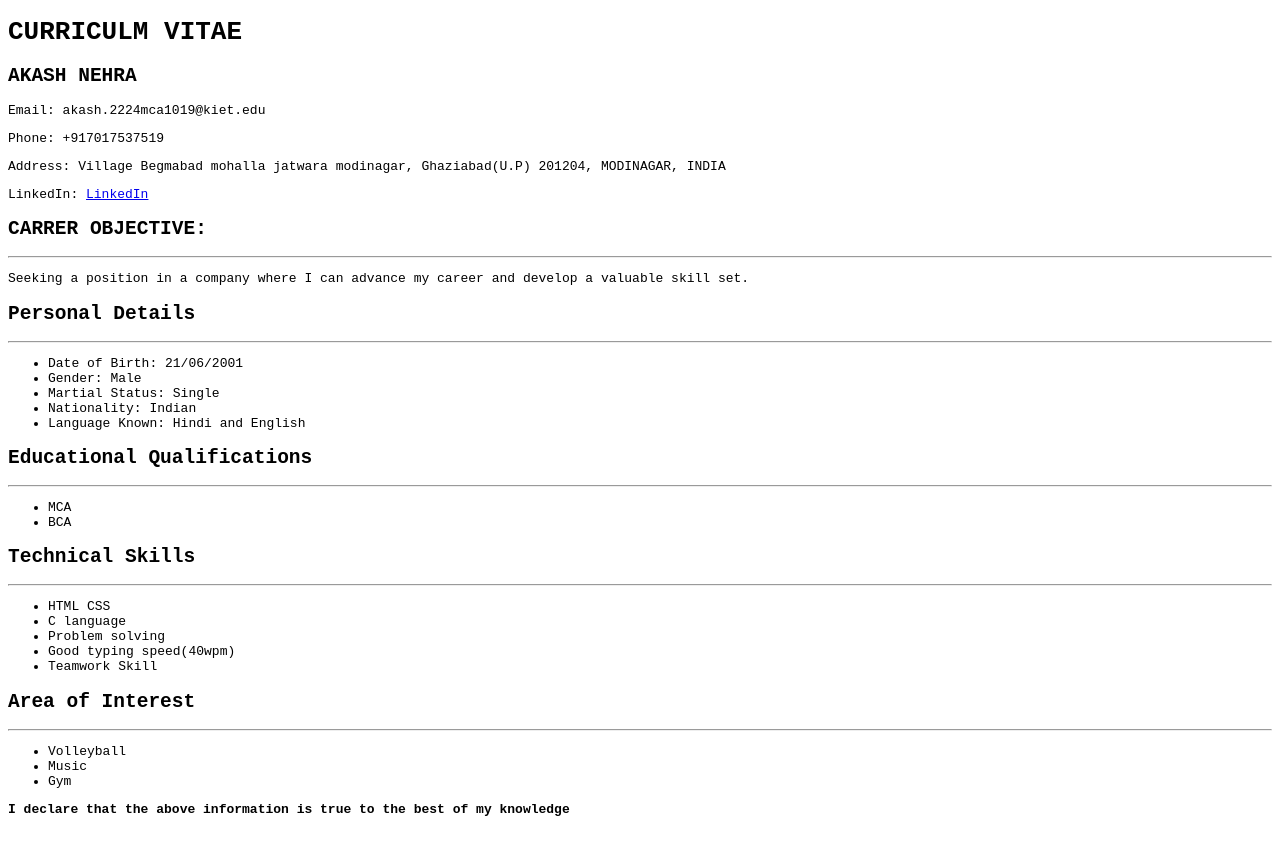
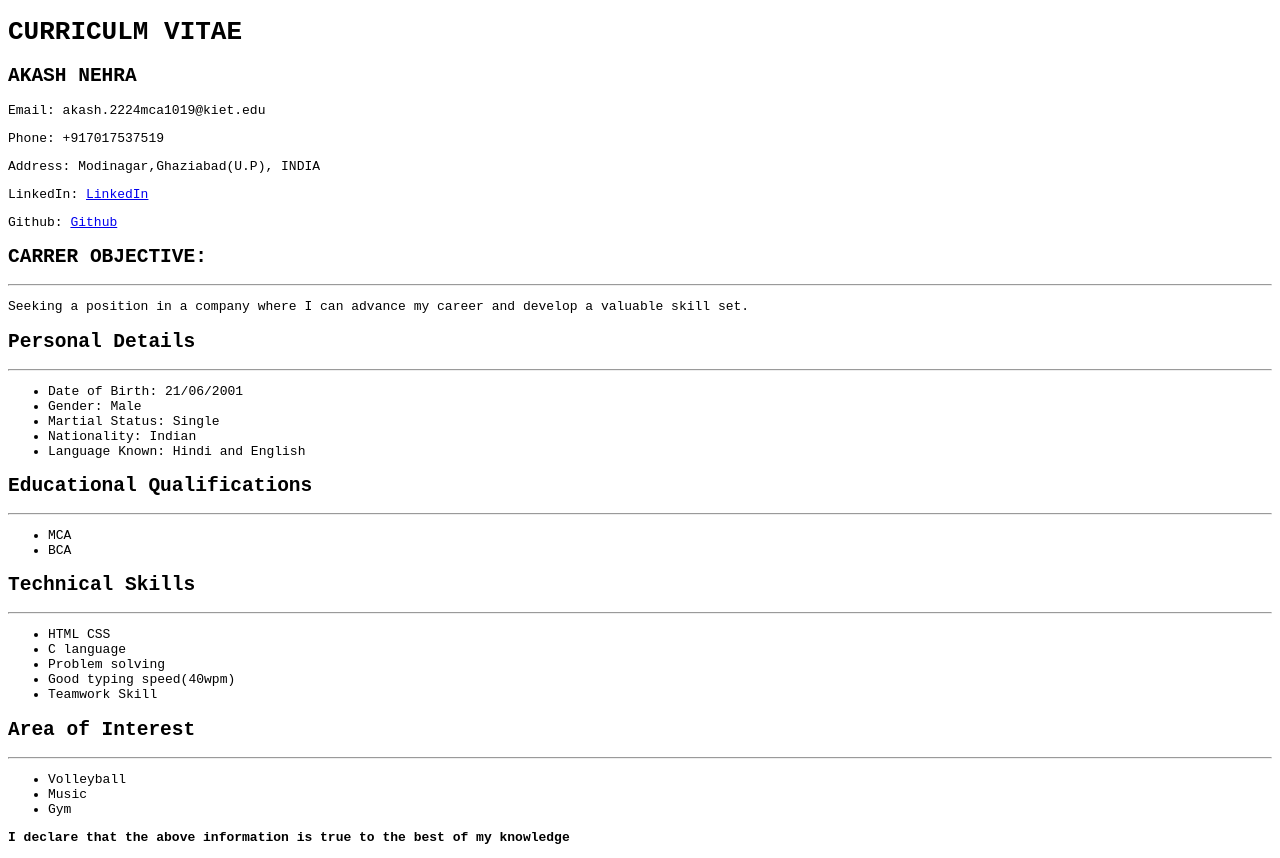
Before and after one commit to AkashNehra99/AkashNehra.github.io, a plain HTML site: page Resume.html in a window 1280 px wide. Before the commit the page ends 830 px from the top, so only its background shows below. Drawn offline with Linux system fonts and the light colour scheme.

Commit message:
Update Resume.html

```diff
--- a/Resume.html
+++ b/Resume.html
@@ -8,10 +8,9 @@
     <h2>AKASH NEHRA</h2>
     <p>Email: akash.2224mca1019@kiet.edu</p>
     <p>Phone: +917017537519</p>
-    <p>Address: Village Begmabad mohalla jatwara
-modinagar, Ghaziabad(U.P) 201204, MODINAGAR, INDIA</p>
+    <p>Address: Modinagar,Ghaziabad(U.P), INDIA</p>
     <p>LinkedIn: <a href="http://www.linkedin.com/in/akash-nehra">LinkedIn</a></p>
-
+    <p>Github: <a href="https://github.com/AkashNehra99">Github</a></p>
     <h2><b>CARRER OBJECTIVE:</b></h2>
     <hr>
     <p>Seeking a position in a company where I can advance my career and develop a valuable skill set.</p>
```
